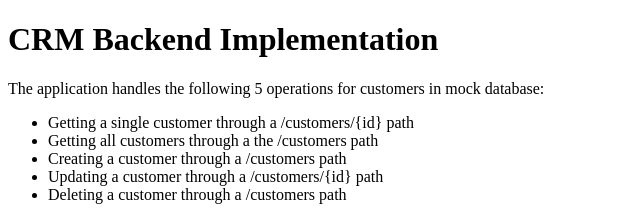
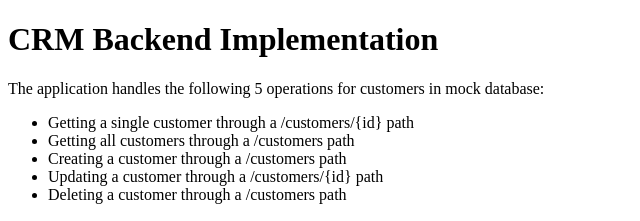
Before and after one commit to nehbehl/Golang-CRM_Backend, a plain HTML site: page static/index.html in a window 1280 px wide. Shown: the top 221 px of the page, 0-640 px from the left. Drawn offline with Linux system fonts and the light colour scheme.

Commit message:
Update index.html

```diff
--- a/static/index.html
+++ b/static/index.html
@@ -11,7 +11,7 @@
     <p>The application handles the following 5 operations for customers in mock database:</p>
     <ul>
       <li>Getting a single customer through a /customers/{id} path</li>
-      <li>Getting all customers through a the /customers path</li>
+      <li>Getting all customers through a /customers path</li>
       <li>Creating a customer through a /customers path</li>
       <li>Updating a customer through a /customers/{id} path</li>
       <li>Deleting a customer through a /customers path</li>
```
